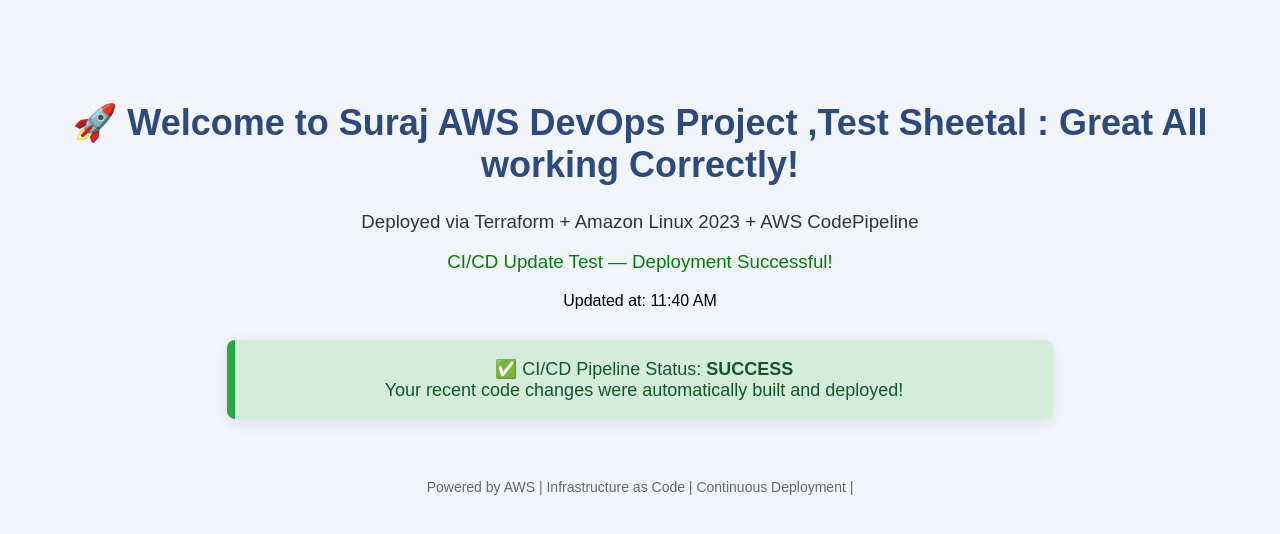
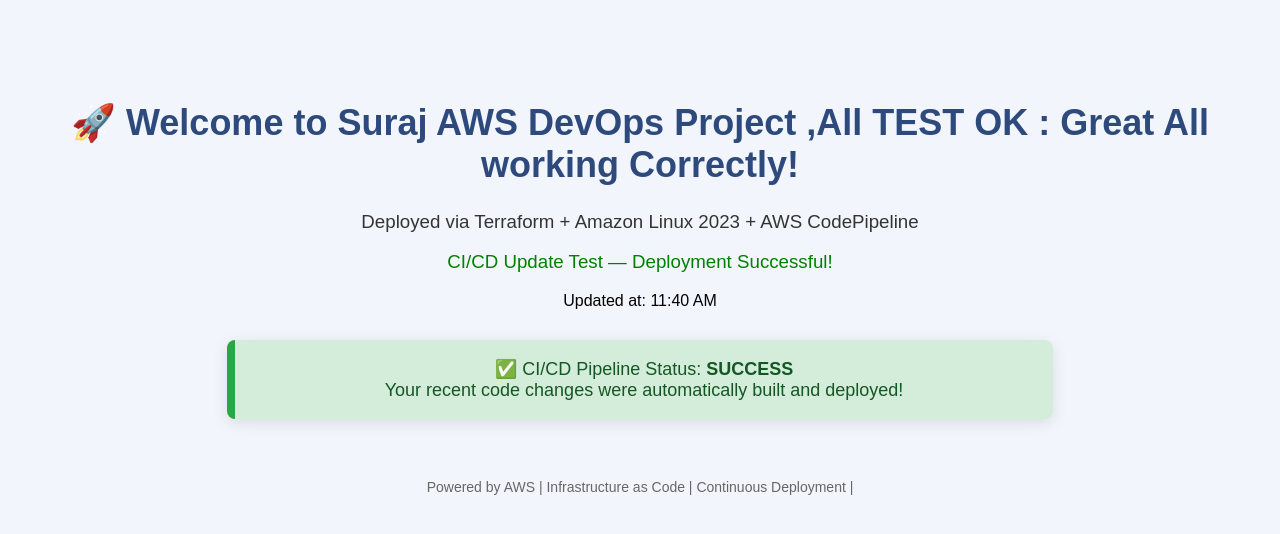
Before and after one commit to suraj-rokade/nusummit-aws-devops-task-v2, a plain HTML site: page app/index.html in a window 1280 px wide. Drawn offline with Linux system fonts and the light colour scheme.

Commit message:
Suraj Push

```diff
--- a/app/index.html
+++ b/app/index.html
@@ -48,7 +48,7 @@
 
   <body>
     <div class="container">
-      <h1>🚀 Welcome to Suraj AWS DevOps Project ,Test Sheetal : Great All working Correctly! </h1>
+      <h1>🚀 Welcome to Suraj AWS DevOps Project ,All TEST OK : Great All working Correctly! </h1>
       <h3>Deployed via Terraform + Amazon Linux 2023 + AWS CodePipeline</h3>
       <h3 style="color: green;">CI/CD Update Test — Deployment Successful!</h3><p>Updated at: 11:40 AM</p>
 
```
